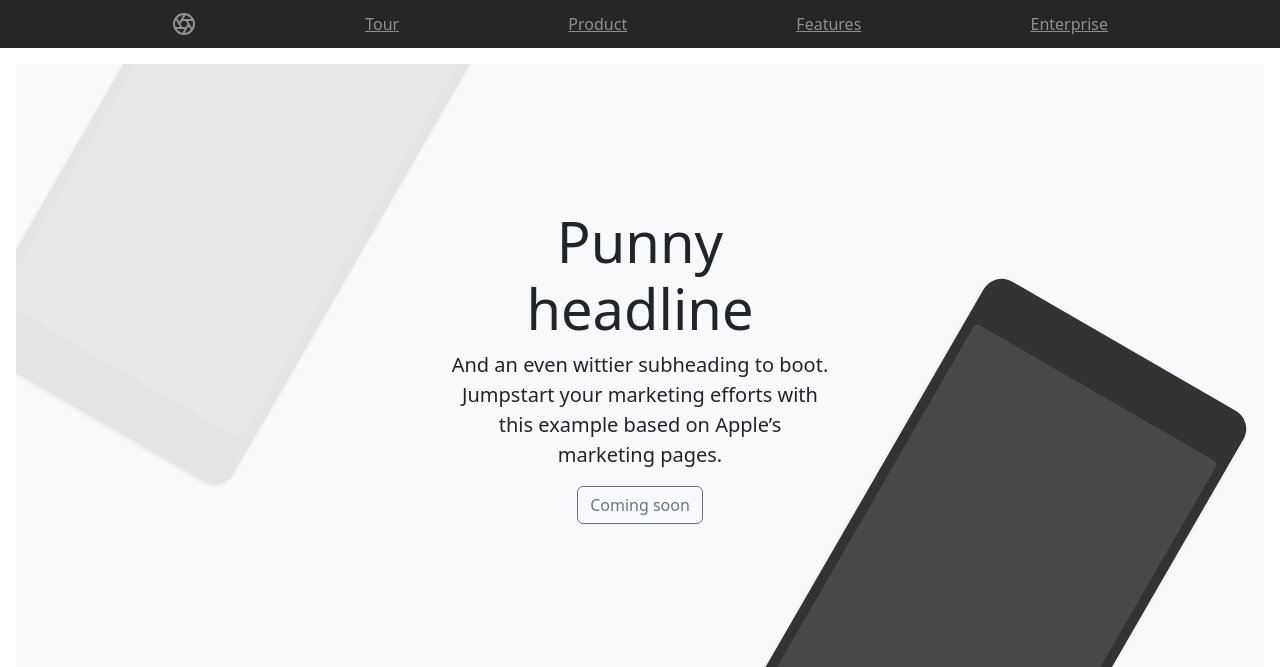
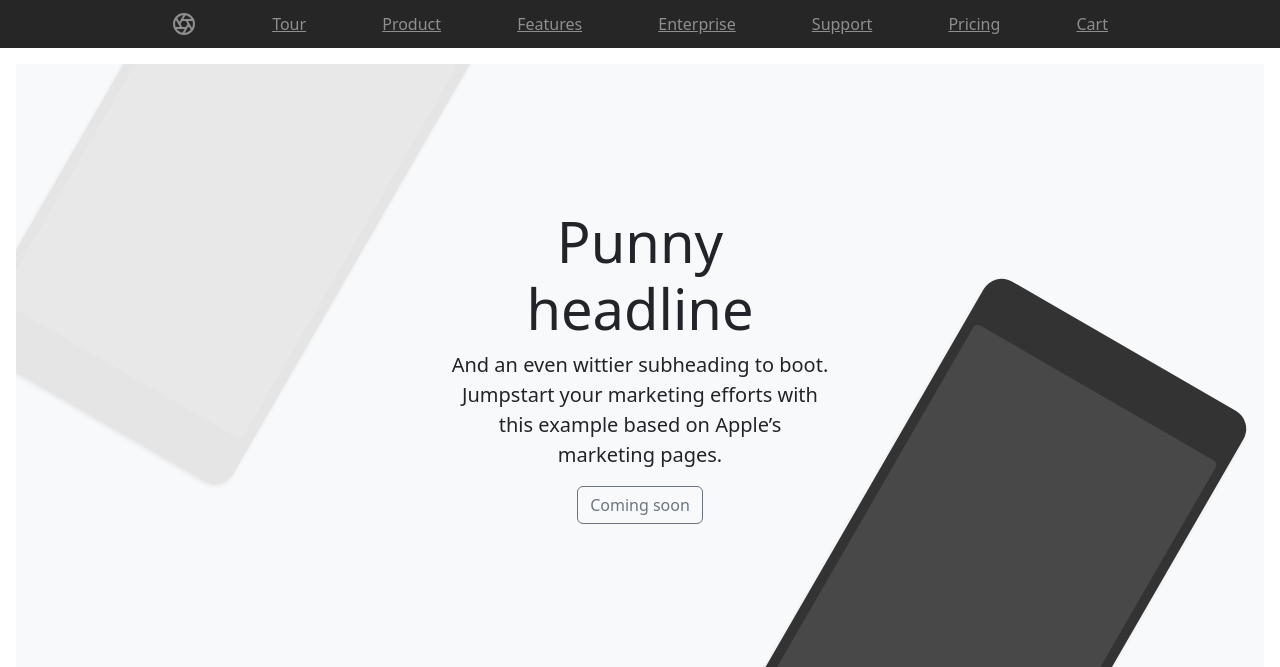
Before and after one commit to faturra/devops-workshop, a Django app: page / in a window 1280 px wide. Shown: the top 667 px of the page. Run offline with Django 3.2, Linux system fonts and the light colour scheme.

Commit message:
Add new menu

```diff
--- a/website/templates/index.html
+++ b/website/templates/index.html
@@ -26,9 +26,9 @@
     <a class="py-2 d-none d-md-inline-block" href="#">Product</a>
     <a class="py-2 d-none d-md-inline-block" href="#">Features</a>
     <a class="py-2 d-none d-md-inline-block" href="#">Enterprise</a>
-    <!-- <a class="py-2 d-none d-md-inline-block" href="#">Support</a>
+    <a class="py-2 d-none d-md-inline-block" href="#">Support</a>
     <a class="py-2 d-none d-md-inline-block" href="#">Pricing</a>
-    <a class="py-2 d-none d-md-inline-block" href="#">Cart</a> -->
+    <a class="py-2 d-none d-md-inline-block" href="#">Cart</a>
   </nav>
 </header>
 
```
